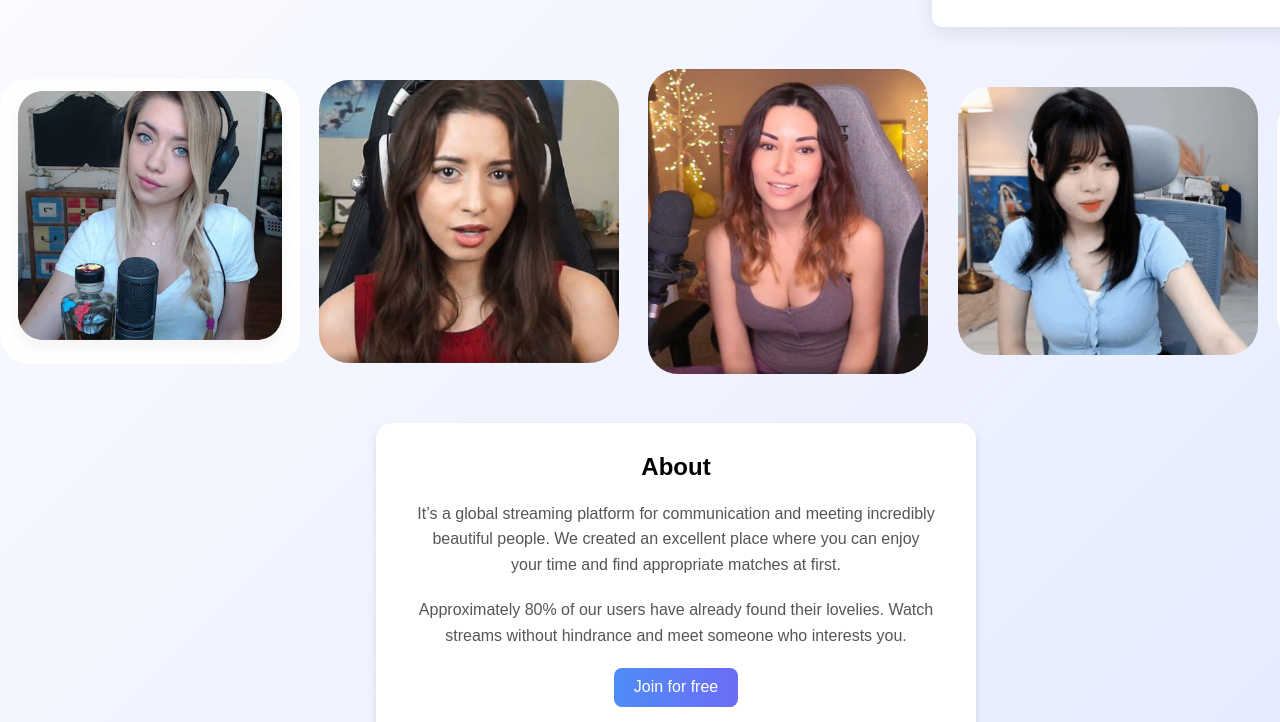
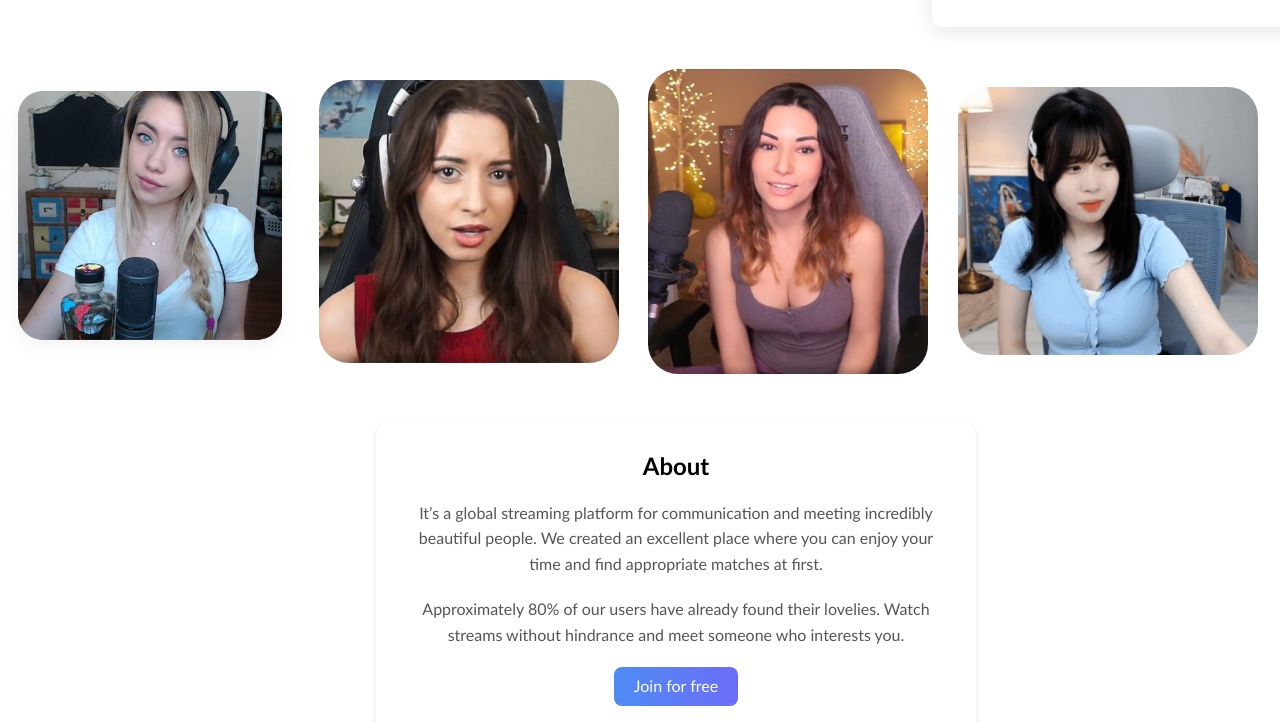
Before and after one commit to vladka7352/HRD, a plain HTML site: page index.html in a window 1280 px wide. Shown: the part 487-1209 px from the top of the page. Drawn offline with nearby package versions, Linux system fonts and the light colour scheme.

Commit message:
Update style.css

```diff
--- a/style/style.css
+++ b/style/style.css
@@ -7,12 +7,8 @@
 }
 
 body {
-  font-family: Arial, sans-serif;
-  background: linear-gradient(135deg, #ffffff, #e0e7ff);
+  font-family: "Trebuchet MS";
   display: flex;
-  flex-direction: column;
-  align-items: center;
-  max-width: 1920px;
   margin: auto;
 }
 .wrapper {
```
